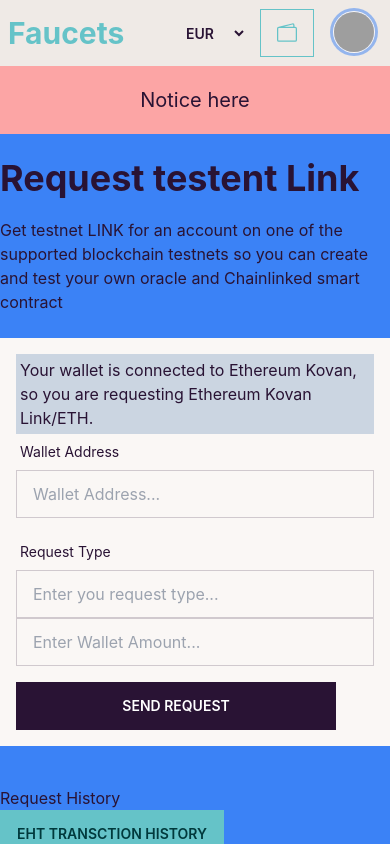
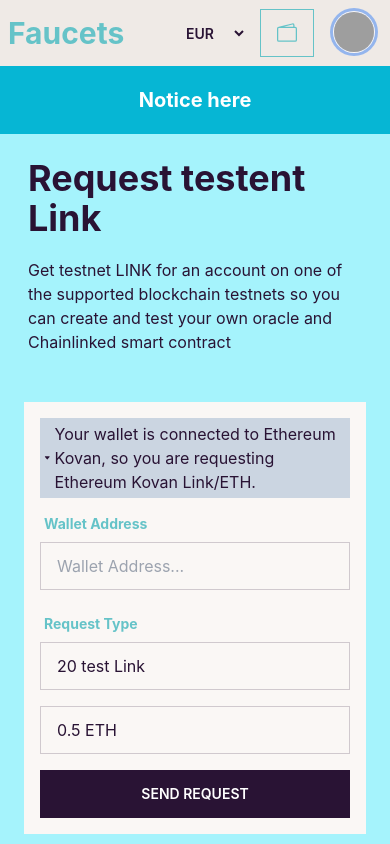
Before and after one commit to YeBenLing-ZAMAN/3W-client-site, a React (Create React App) app: page / in a window 390 px wide. Shown: the top 844 px of the page. Built offline with nearby package versions, Linux system fonts and the light colour scheme; grey boxes are pictures that could not be loaded.

Commit message:
wallet section is done

```diff
--- a/src/Component/Header.js/Navbar.js
+++ b/src/Component/Header.js/Navbar.js
@@ -30,7 +30,7 @@
 
                         {/* wallect button part */}
                         <label  htmlFor="connectWalletModal-popup" className='btn btn-primary btn-outline  rounded-none font-bold mr-3 text-md'>
-                            <svg xmlns="http://www.w3.org/2000/svg" width="20" height="20" fill="currentColor" class="bi bi-wallet2" viewBox="0 0 16 16">
+                            <svg xmlns="http://www.w3.org/2000/svg" width="20" height="20" fill="currentColor" className="bi bi-wallet2" viewBox="0 0 16 16">
                                 <path d="M12.136.326A1.5 1.5 0 0 1 14 1.78V3h.5A1.5 1.5 0 0 1 16 4.5v9a1.5 1.5 0 0 1-1.5 1.5h-13A1.5 1.5 0 0 1 0 13.5v-9a1.5 1.5 0 0 1 1.432-1.499L12.136.326zM5.562 3H13V1.78a.5.5 0 0 0-.621-.484L5.562 3zM1.5 4a.5.5 0 0 0-.5.5v9a.5.5 0 0 0 .5.5h13a.5.5 0 0 0 .5-.5v-9a.5.5 0 0 0-.5-.5h-13z" />
                             </svg>
                             <span className='ml-2 hidden hover:text-white lg:inline'>Connect Wallet</span>
--- a/src/Component/Header.js/Notice.js
+++ b/src/Component/Header.js/Notice.js
@@ -2,9 +2,9 @@
 
 const Notice = () => {
     return (
-        <div className='bg-red-300'>
+        <div className='bg-cyan-500	'>
             <div className="max-w-7xl mx-auto">
-                <h1 className='text-xl text-center py-5'>Notice here</h1>
+                <h1 className='text-xl font-bold text-white text-center py-5'>Notice here</h1>
             </div>
         </div>
     );
--- a/src/Component/Home/Home.js
+++ b/src/Component/Home/Home.js
@@ -9,11 +9,11 @@
     return (
         <>
             <Notice></Notice>
-            <div className='bg-blue-500'>
+            <div className='bg-cyan-200	'>
                 <div className="max-w-7xl mx-auto">
-                    <div className='py-6'>
-                    <h1 className='text-4xl font-bold'>Request testent Link</h1>
-                    <p className='w-full md:w-1/2 mt-5'>Get testnet LINK for an account on one of the supported blockchain testnets so you can create and test your own oracle and Chainlinked smart contract</p>
+                    <div className='py-6 px-7 lg:px-0'>
+                        <h1 className='text-4xl font-bold'>Request testent Link</h1>
+                        <p className='w-full md:w-1/2 mt-5'>Get testnet LINK for an account on one of the supported blockchain testnets so you can create and test your own oracle and Chainlinked smart contract</p>
                     </div>
                     <Wallet></Wallet>
                     <RequestHistory></RequestHistory>
--- a/src/Component/Home/Wallet.js
+++ b/src/Component/Home/Wallet.js
@@ -11,20 +11,25 @@
         console.log(data);
     }
     return (
-        <div>
+        <div className='p-6 lg:p-0'>
             <div className='p-4 bg-base-100'>
                 {/* notice section  */}
-                <p className='p-1 bg-slate-300'>Your wallet is connected to Ethereum Kovan, so you are requesting Ethereum Kovan Link/ETH.</p>
+                <div className='p-1 bg-slate-300 flex items-center'>
+                    <svg xmlns="http://www.w3.org/2000/svg" width="16" height="16" fill="currentColor" className="bi bi-caret-down-fill inline-block mr-1" viewBox="0 0 16 16">
+                        <path d="M7.247 11.14 2.451 5.658C1.885 5.013 2.345 4 3.204 4h9.592a1 1 0 0 1 .753 1.659l-4.796 5.48a1 1 0 0 1-1.506 0z" />
+                    </svg>
+                    <p className=''>Your wallet is connected to Ethereum Kovan, so you are requesting Ethereum Kovan Link/ETH.</p>
+                </div>
                 <form onSubmit={handleSubmit(onSubmit)}>
-                    <div className="form-control w-full max-w-1/2">
+                    <div className="form-control w-full mt-2 max-w-1/2">
                         <label className="label">
-                            <span className="label-text">Wallet Address</span>
+                            <span className="label-text text-primary font-bold">Wallet Address</span>
                         </label>
 
                         <input
                             type="walletAddress"
                             placeholder="Wallet Address..."
-                            className="input input-bordered w-full max-w-1/2 rounded-none outline-none"
+                            className="input input-bordered w-full max-w-xs rounded-none outline-none"
                             {...register("walletAddress", {
                                 required: {
                                     value: true,
@@ -42,14 +47,15 @@
 
 
                         <label className="label">
-                            <span className="label-text">Request Type</span>
+                            <span className="label-text text-primary font-bold">Request Type</span>
                         </label>
 
                         <div className=''>
                             <input
                                 type="requestType"
                                 placeholder="Enter you request type..."
-                                className="input input-bordered w-full max-w-xl rounded-none outline-none mr-5"
+                                className="input input-bordered w-full max-w-xs rounded-none outline-none mr-5"
+                                value={"20 test Link"}
                                 {...register("requestType", {
                                     required: {
                                         value: true,
@@ -57,11 +63,12 @@
                                     },
                                 })}
                             />
-
+                            <br />
                             <input
                                 type="requestAmount"
                                 placeholder="Enter Wallet Amount..."
-                                className="input input-bordered w-full max-w-xl rounded-none"
+                                className="input input-bordered w-full max-w-xs rounded-none mt-4"
+                                value={"0.5 ETH"}
                                 {...register("requestAmount", {
                                     required: {
                                         value: true,
--- a/src/Component/Modal/connectWalletModal.js
+++ b/src/Component/Modal/connectWalletModal.js
@@ -4,10 +4,10 @@
     return (
         <div>
             <input type="checkbox" id="connectWalletModal-popup" className="modal-toggle" />
-            <div class="modal">
-                <div class="modal-box ">
-                    <label htmlFor="connectWalletModal-popup" class="btn btn-sm btn-circle absolute right-3">✕</label>
-                    <h3 class="text-lg font-bold">Connect Your Wallet!</h3>
+            <div className="modal">
+                <div className="modal-box ">
+                    <label htmlFor="connectWalletModal-popup" className="btn btn-sm btn-circle absolute right-3">✕</label>
+                    <h3 className="text-lg font-bold">Connect Your Wallet!</h3>
                     <div>
 
                     </div>
```
